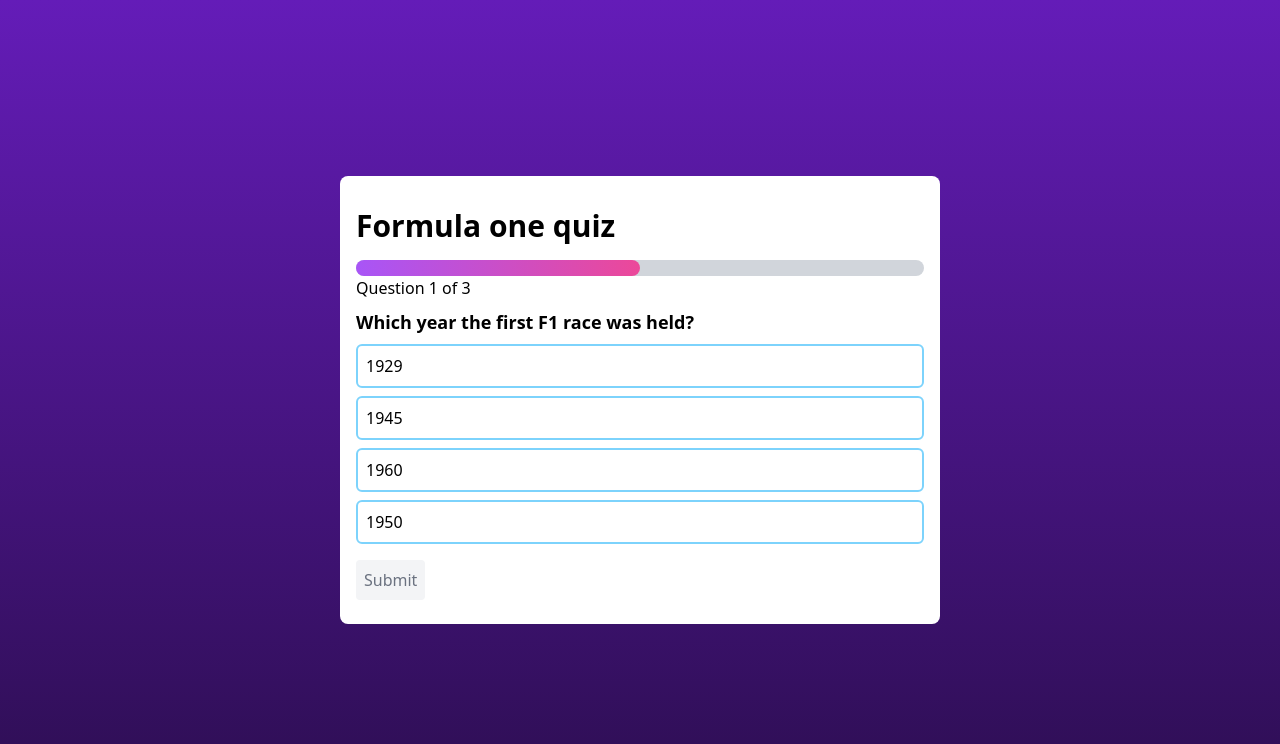
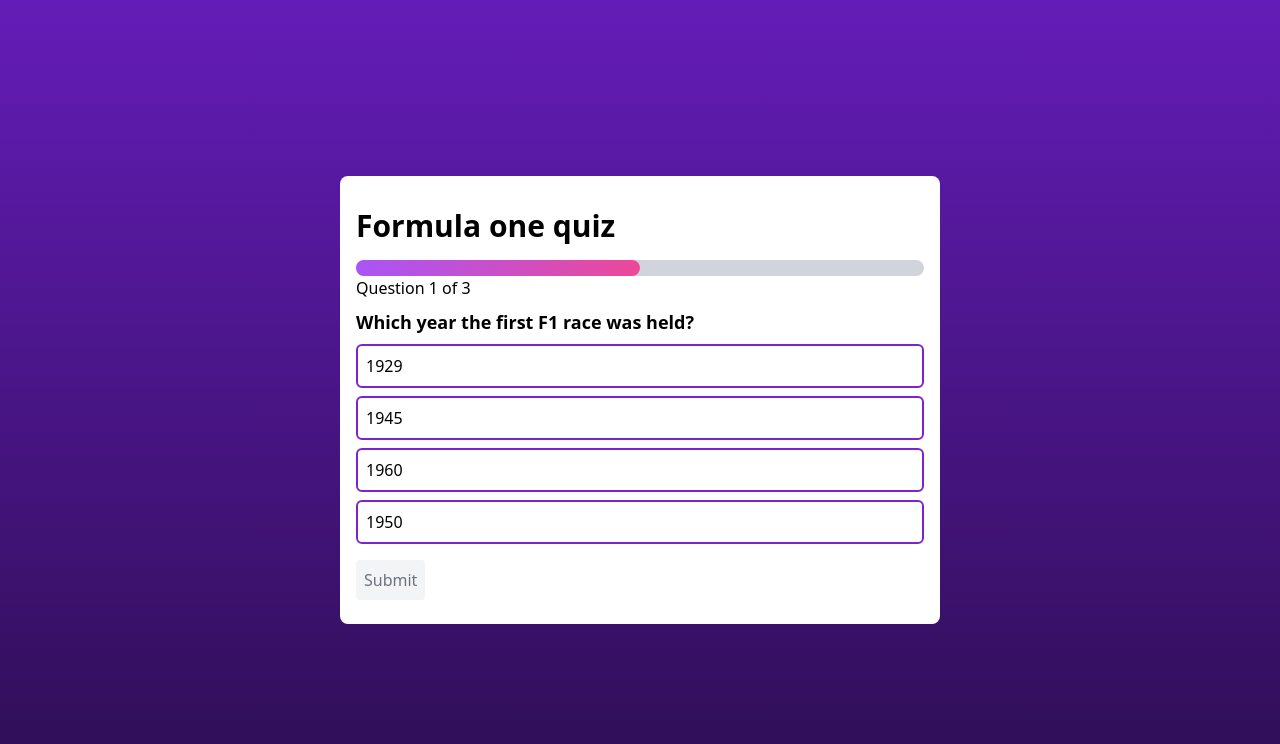
Before and after one commit to mihail-fomin/formula-one-quiz, a Next.js app: page / in a window 1280 px wide. Shown: the top 744 px of the page. Built offline with nearby package versions, Linux system fonts and the light colour scheme.

Commit message:
edited syles

```diff
--- a/components/QuestionScreen.js
+++ b/components/QuestionScreen.js
@@ -54,7 +54,7 @@ export default function QuestionScreen({ setScreenType, question }) {
 			<ul>
 				{question.variants.map((text) =>
 					<li
-						className='p-2 my-2 border-2 rounded-md cursor-pointer border-sky-300 hover:bg-slate-100'
+						className='p-2 my-2 border-2 border-purple-700 rounded-md cursor-pointer hover:bg-purple-100'
 						key={text}
 					>
 						{text}
```
